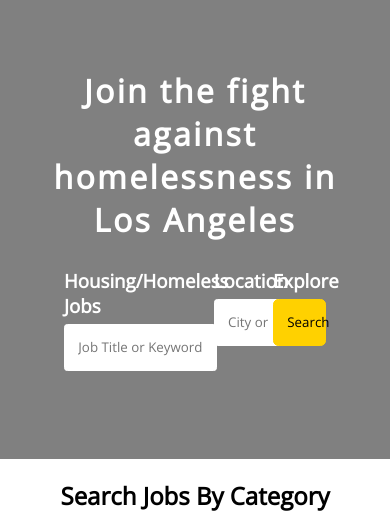
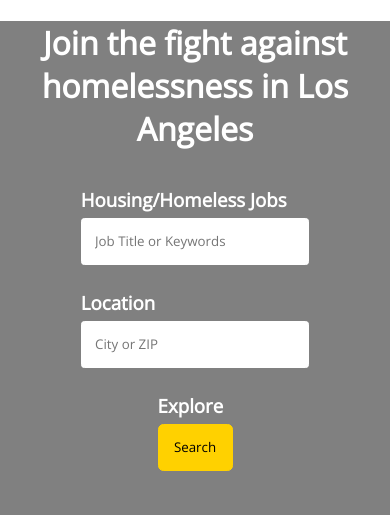
Before and after one commit to hackforla/jobs-for-hope, a Flask app: page / in a window 390 px wide; the page is wider, and only the part inside the window is pictured. Shown: the part 116-631 px from the top of that part. Run offline with Flask 2, Linux system fonts and the light colour scheme; grey boxes are pictures that could not be loaded.

Commit message:
feat: add responsive job search form

```diff
--- a/static/css/index.css
+++ b/static/css/index.css
@@ -66,10 +66,8 @@
 .search-container{
 
     width:100%;
+    align-items: center;
     padding-bottom:4.5em;
-            display:flex;
-            align-items:center;
-            justify-content: center;
 	text-align: center;
     background:gray;
     background-repeat: no-repeat;
@@ -77,40 +75,20 @@
     color:white;
 }
 
-        .search-content{
-
-            width:80%;
-
-        }
-
-        .search-title{
-
-            padding-top:3em;
-            margin-bottom:0;
-            padding-bottom:0;
-            letter-spacing: 0.15em;
-
-        }
-
 .search{
 
     display:flex;
+    justify-content: space-around;
+    flex-flow: wrap;
     flex-direction: row;
     text-align:left;
 
 }
 
-        .keyword-search{
-
-            width:40%;
-            margin:0 8%;
-            padding-bottom:1em;
-
-        }
 
 .search-input,.location-input{
 
-            width:100%;
+    width: 200px;
     padding:1em;
     border-radius:0.25em;
     border:1px white solid;
@@ -118,11 +96,8 @@
 
 }
 
-        .location-search{
-
-            width:14%;
-            margin-right:5%;
-
+.keyword-search, .location-search, .search-btn-content-container{
+	margin: 10px;
 }
 
 .search-btn{
@@ -138,10 +113,8 @@
 }
 
 .search-btn-content-container{
-
-            width:17%;
-
-
+	margin:10px;
+    width: 75px;
 }
 
 /* Category styling */
@@ -403,3 +376,10 @@
 #contact-address{
     font-weight:100;
 }
+
+/* Media Queries */
+@media screen and (max-width: 490px){
+	.search-btn-content-container{
+		padding: 0 80px;
+	}
+}
--- a/templates/index.html
+++ b/templates/index.html
@@ -2,6 +2,7 @@
 <html lang="en">
 <head>
     <meta charset="UTF-8">
+    <meta name="viewport" content="width=device-width, initial-scale=1.0">
     <title>Welcome</title>
     <!-- Put links to stylesheets and JS files here !-->
 
@@ -52,13 +53,7 @@
     <!--Search portion of the UI-->
     <div class="search-container">
 
-        <div class="search-content">
-
-            <div class="search-title">
-
                 <h1> Join the fight against homelessness in Los Angeles</h1>
-
-            </div>
 
             <form class="search">
 
@@ -111,8 +106,6 @@
                 </div>
 
             </form>
-
-        </div>
 
     </div>
 
```
Lines whose indentation alone changed are shown as unchanged.
